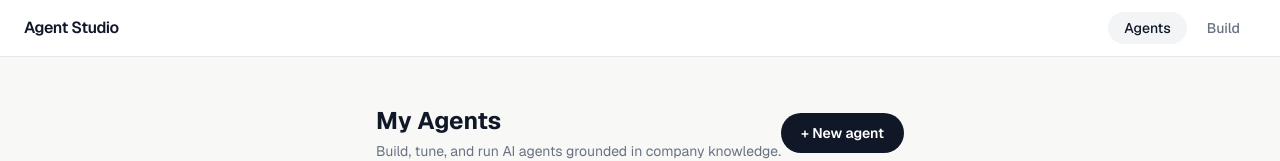
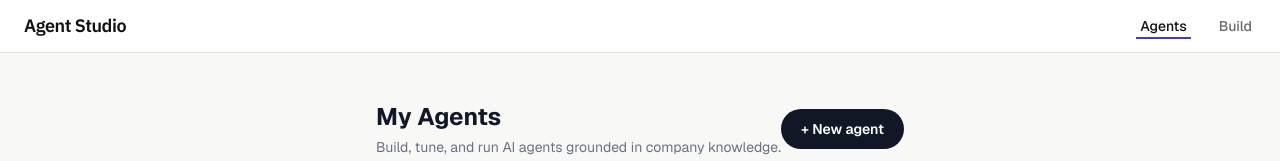
Before and after one commit to kamper83-stack/bob-agent-builder, a Next.js app in the folder app/: page / in a window 1280 px wide. Shown: the top 161 px of the page. Built offline with nearby package versions, Linux system fonts and the light colour scheme.

Commit message:
feat(design): navbar identity — wordmark and underline active state

```diff
--- a/app/app/components/NavBar.tsx
+++ b/app/app/components/NavBar.tsx
@@ -12,25 +12,30 @@ function NavBarInner() {
   const isRun     = pathname.startsWith("/run/");
   const isImprove = pathname.startsWith("/improve");
 
+  const linkBase = "px-1 py-0.5 text-sm font-medium transition-colors";
+  const activeLink = `${linkBase} text-text-primary border-b-2 border-structural pb-px`;
+  const inactiveLink = `${linkBase} text-text-secondary hover:text-text-primary`;
+
   return (
     <div className="mx-auto flex max-w-screen-xl items-center justify-between px-6 py-3">
-      <Link href="/" className="text-base font-semibold text-gray-900 dark:text-gray-100 tracking-tight shrink-0">
+      <Link
+        href="/"
+        className="font-display text-lg font-semibold text-text-primary tracking-tight shrink-0"
+      >
         Agent Studio
       </Link>
-      <nav className="flex items-center gap-1" aria-label="Main navigation">
-        <Link href="/"
-          className={`rounded-full px-4 py-1.5 text-sm font-medium transition-colors ${isAgents ? "bg-gray-100 dark:bg-gray-800 text-gray-900 dark:text-gray-100" : "text-gray-500 hover:text-gray-900 dark:hover:text-gray-100"}`}>
+      <nav className="flex items-center gap-6" aria-label="Main navigation">
+        <Link href="/" className={isAgents ? activeLink : inactiveLink}>
           Agents
         </Link>
-        <Link href="/build"
-          className={`rounded-full px-4 py-1.5 text-sm font-medium transition-colors ${isBuild ? "bg-gray-100 dark:bg-gray-800 text-gray-900 dark:text-gray-100" : "text-gray-500 hover:text-gray-900 dark:hover:text-gray-100"}`}>
+        <Link href="/build" className={isBuild ? activeLink : inactiveLink}>
           Build
         </Link>
         {isRun && (
-          <span className="rounded-full px-4 py-1.5 text-sm font-medium bg-gray-100 dark:bg-gray-800 text-gray-900 dark:text-gray-100">Run</span>
+          <span className={activeLink}>Run</span>
         )}
         {isImprove && (
-          <span className="rounded-full px-4 py-1.5 text-sm font-medium bg-gray-100 dark:bg-gray-800 text-gray-900 dark:text-gray-100">Improve</span>
+          <span className={activeLink}>Improve</span>
         )}
       </nav>
     </div>
@@ -39,10 +44,10 @@ function NavBarInner() {
 
 export default function NavBar() {
   return (
-    <header className="sticky top-0 z-10 border-b border-gray-200 dark:border-gray-700 bg-white dark:bg-gray-900">
+    <header className="sticky top-0 z-10 border-b border-border-subtle bg-surface">
       <Suspense fallback={
         <div className="mx-auto flex max-w-screen-xl items-center justify-between px-6 py-3">
-          <span className="text-base font-semibold text-gray-900 dark:text-gray-100">Agent Studio</span>
+          <span className="font-display text-lg font-semibold text-text-primary">Agent Studio</span>
         </div>
       }>
         <NavBarInner />
```
